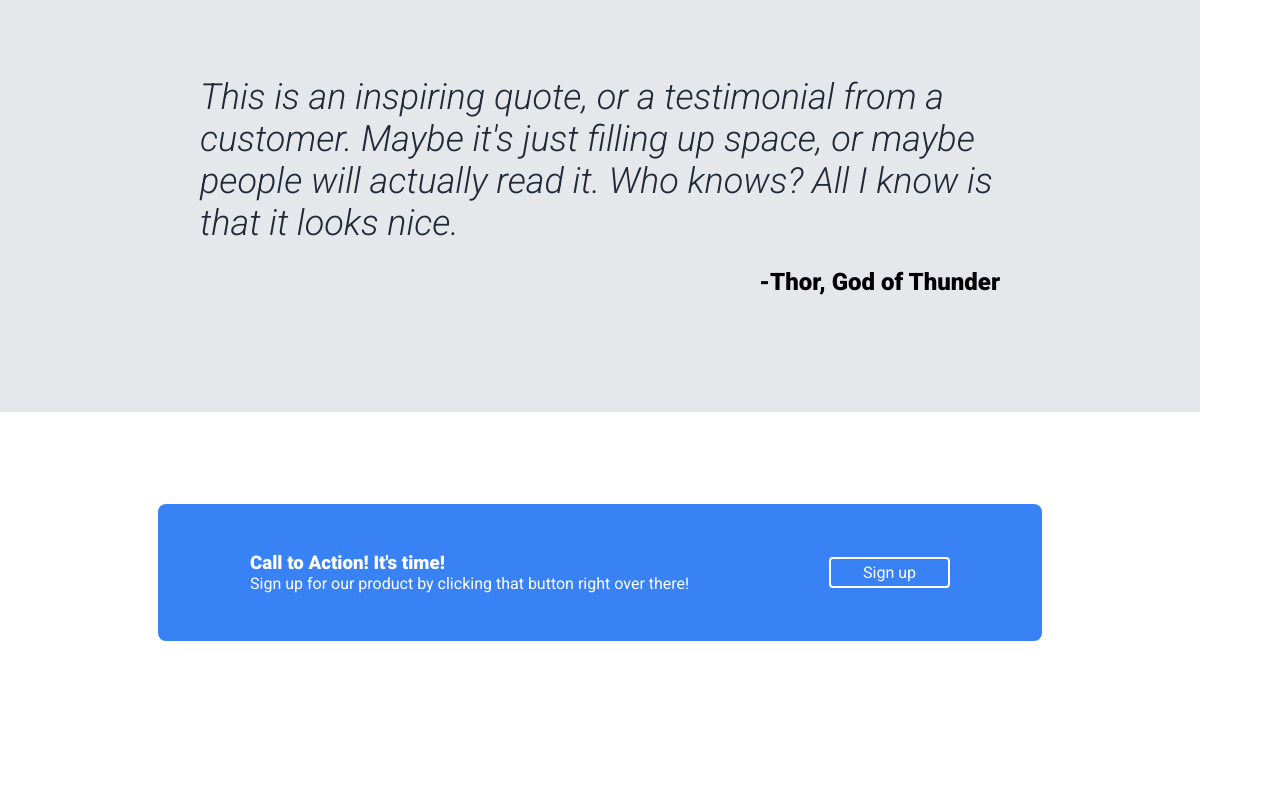
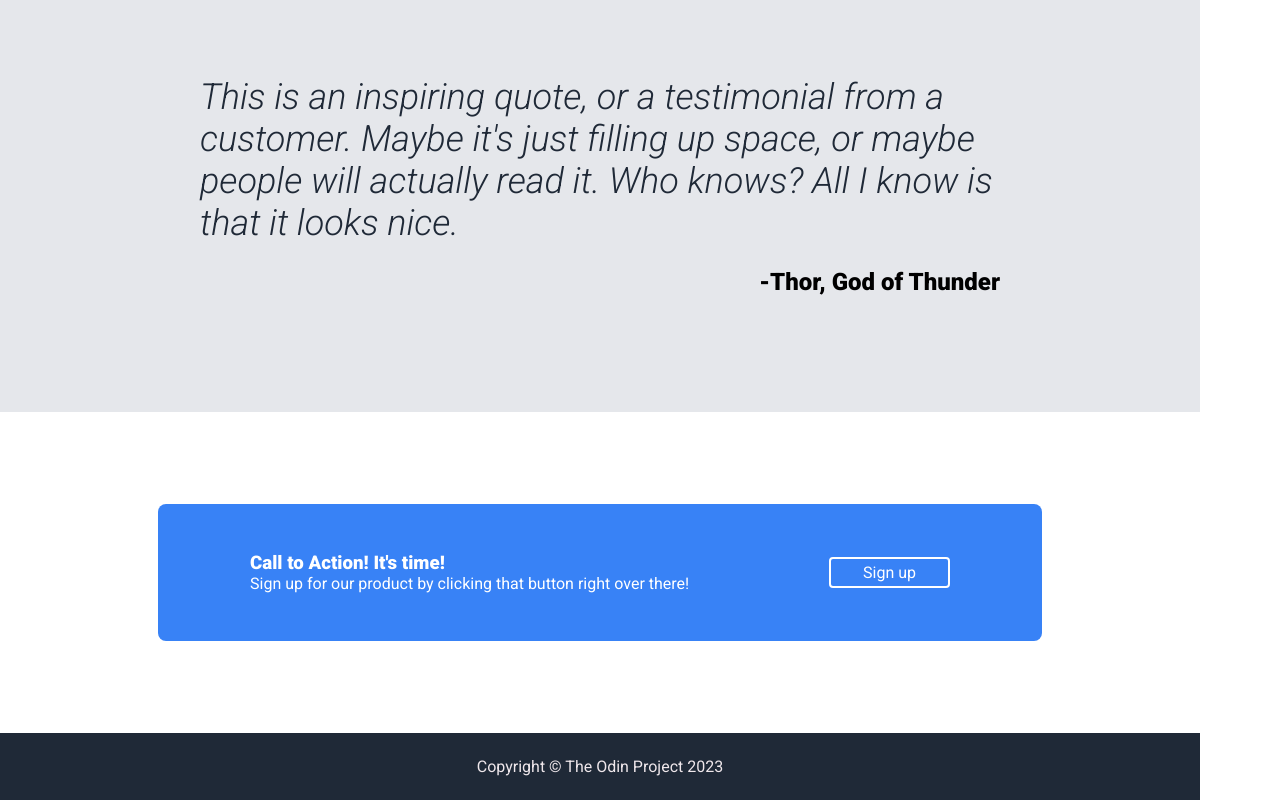
Before and after one commit to SamMerrick/odin-landing-page, a plain HTML site: page index.html in a window 1280 px wide. Shown: the part 955-1755 px from the top of the page. Before the commit the page ends 1688 px from the top, so only its background shows below. Drawn offline with Linux system fonts and the light colour scheme.

Commit message:
Add footer

```diff
--- a/index.html
+++ b/index.html
@@ -81,5 +81,6 @@
         <a>Sign up</a>
       </div>
     </div>
+    <footer>Copyright &copy; The Odin Project 2023</footer>
   </body>
 </html>
--- a/style.css
+++ b/style.css
@@ -8,11 +8,17 @@ a {
   text-decoration: none;
 }
 
+nav,
+footer,
+.hero {
+  background-color: #1f2937;
+  color: #efe7eb;
+}
+
 nav {
   display: flex;
   justify-content: space-between;
   align-items: center;
-  background-color: #1f2937;
   padding: 0px 92px;
 }
 
@@ -37,7 +43,6 @@ nav ul {
 }
 
 .hero {
-  background-color: #1f2937;
   display: flex;
   padding: 92px;
   gap: 24px;
@@ -161,3 +166,10 @@ nav a {
   background-color: transparent;
   color: #fff;
 }
+
+footer {
+  display: flex;
+  justify-content: center;
+  align-items: center;
+  padding: 24px;
+}
```
